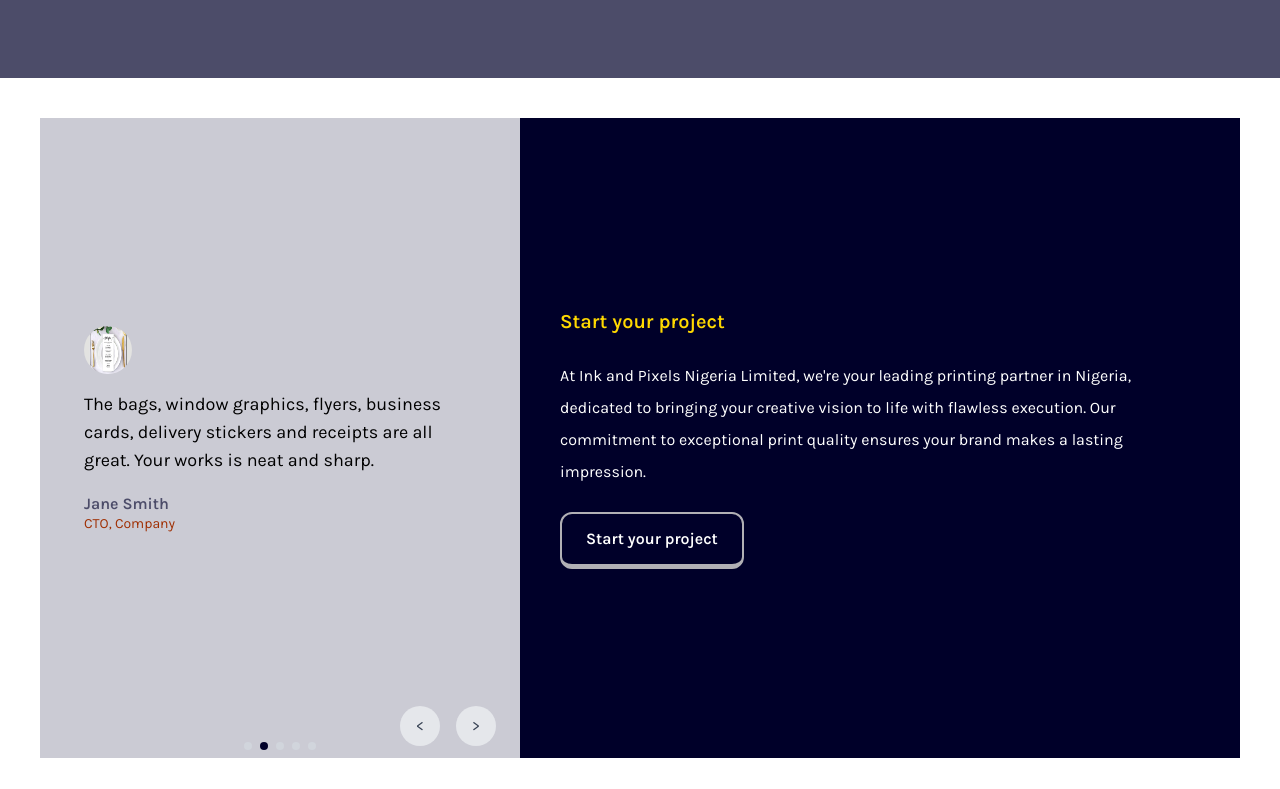
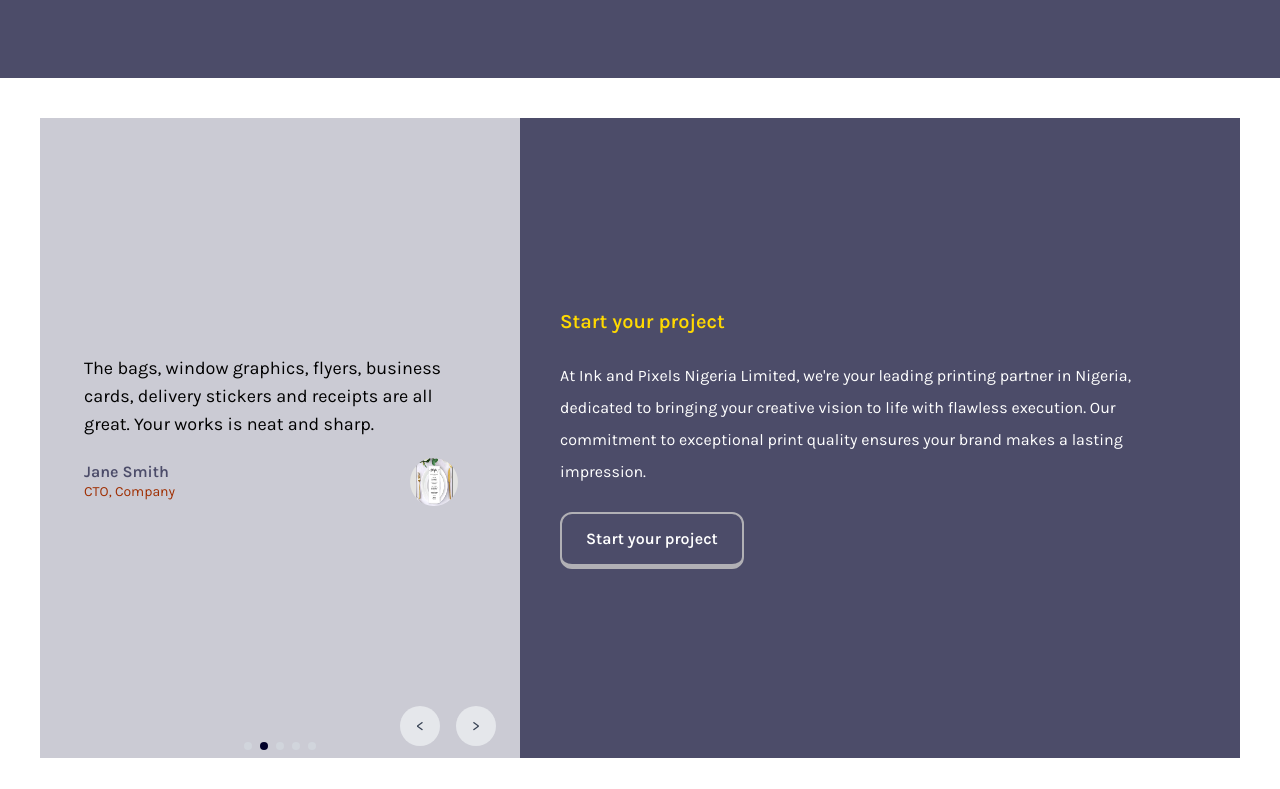
Before and after one commit to Tez-cyber/inks_pixels, a React (Vite) app: page / in a window 1280 px wide. Shown: the part 4511-5300 px from the top of the page. Built offline with nearby package versions, Linux system fonts and the light colour scheme.

Commit message:
Completed About page

```diff
--- a/src/components/about/aboutPageSections.jsx
+++ b/src/components/about/aboutPageSections.jsx
@@ -3,6 +3,7 @@ import { CoreIdentitySection } from "./coreIdentitySection"
 import { ServicesSection } from "./servicesSection"
 import { ChooseUsSection } from "./chooseUsSection"
 import { AboutSection1 } from "./aboutSection"
+import { FAQLanding } from "../landing/FAQLanding"
 
 export const AboutPageSections = () => {
     return (
@@ -12,6 +13,7 @@ export const AboutPageSections = () => {
             <ServicesSection />
             <AboutSection1 />
             <ChooseUsSection />
+            <FAQLanding />
         </div>
     )
 }
--- a/src/components/landing/testimonials/testimonialSlider.jsx
+++ b/src/components/landing/testimonials/testimonialSlider.jsx
@@ -31,16 +31,18 @@ export const TestimonialSlider = ({ testimonials }) => {
             className="flex flex-col justify-between gap-5 mb-4 px-4 sm:px-6 md:px-8 w-full shrink-0"
           >
             <div className="flex flex-col items-start gap-4">
+              <p className="text-lg w-[90%]">{data.testimonial}</p>
+            </div>
+            <div className='flex flex-row-reverse items-center justify-between w-[90%]'>
               <img
                 src={data.image}
                 alt={data.name}
                 className="w-12 h-12 rounded-full"
               />
-              <p className="text-lg w-[90%]">{data.testimonial}</p>
-            </div>
-            <div className="leading-tight">
-              <h2 className="text-lightBlue font-semibold">{data.name}</h2>
-              <p className="text-orange-800 text-sm">{data.position}</p>
+              <div className="leading-tight">
+                <h2 className="text-lightBlue font-semibold">{data.name}</h2>
+                <p className="text-orange-800 text-sm">{data.position}</p>
+              </div>
             </div>
           </div>
         ))}
@@ -63,9 +65,8 @@ export const TestimonialSlider = ({ testimonials }) => {
             {testimonials.map((_, index) => (
               <div
                 key={index}
-                className={`w-2 h-2 rounded-full ${
-                  index === currentIndex ? 'bg-darkBlue' : 'bg-gray-300'
-                } cursor-pointer`}
+                className={`w-2 h-2 rounded-full ${index === currentIndex ? 'bg-darkBlue' : 'bg-gray-300'
+                  } cursor-pointer`}
                 onClick={() => setCurrentIndex(index)}
               ></div>
             ))}
--- a/src/components/landing/testimonials/testimonials.jsx
+++ b/src/components/landing/testimonials/testimonials.jsx
@@ -45,7 +45,7 @@ export const Testimonials = () => {
         <section>
             <div className="flex flex-col items-center w-full p-10 md:h-[90vh] md:flex-row">
                 <TestimonialSlider testimonials={testimonials} />
-                <div className="h-full bg-darkBlue text-white flex flex-col justify-center gap-6 p-10 md:w-[60%]">
+                <div className="h-full bg-lightBlue text-white flex flex-col justify-center gap-6 p-10 md:w-[60%]">
                     <h2 className="font-semibold text-gold text-xl">Start your project</h2>
                     <p className="leading-loose">
                         At Ink and Pixels Nigeria Limited, we're your leading printing partner in
@@ -55,8 +55,9 @@ export const Testimonials = () => {
                     </p>
                     <Button
                         size="md"
-                        variant="darkPrimary"
+                        variant="secondary"
                         className="w-fit"
+                        href="/getstarted"
                     >
                         Start your project
                     </Button>
```
